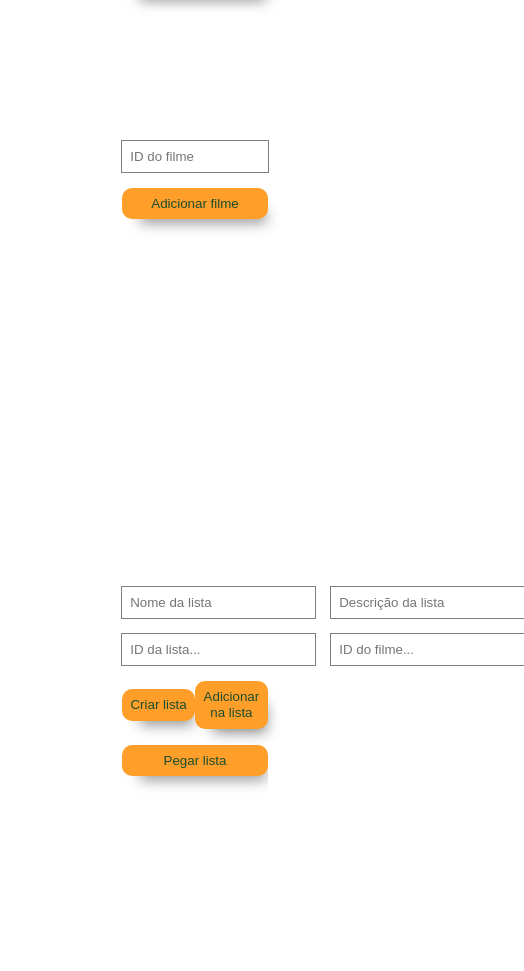
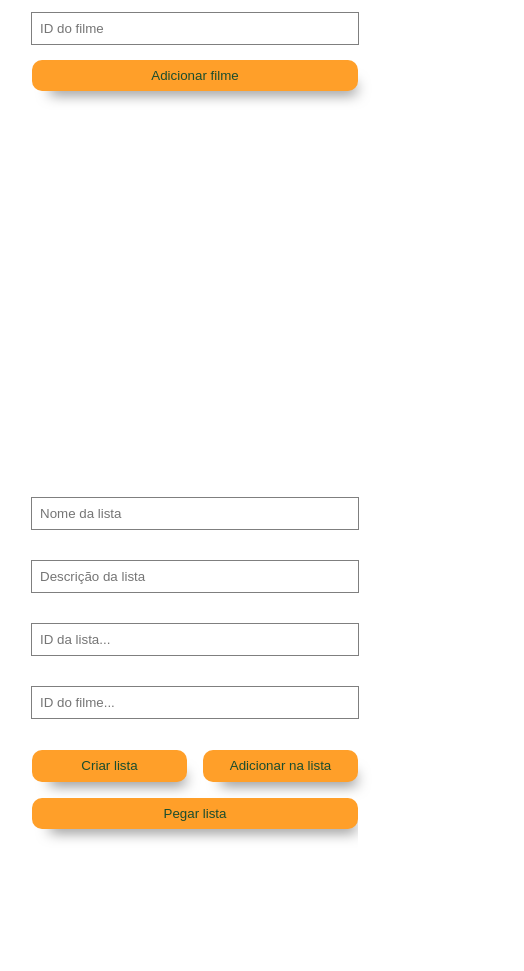
Before and after one commit to LessaApolinario/dio-desafio-typescript, a website with bundled scripts: page html/desafio4.html in a window 390 px wide. Shown: the part 429-1400 px from the top of the page, 524 px wide, since content can reach past the window. After the commit the page ends 1379 px from the top, so only its background shows below. Built offline with nearby package versions, Linux system fonts and the light colour scheme.

Commit message:
Fix styles for 425px screens

```diff
--- a/css/style.css
+++ b/css/style.css
@@ -296,3 +296,65 @@ ul[data-js="movies"] {
     flex: 0;
   }
 }
+
+@media (max-width: 425px) {
+  .container, .movies {
+    padding: 0;
+    gap: 0;
+  }
+
+  ul#lista,
+  ul[data-js="movies"],
+  ul#lista-criada {
+    width: 100%;
+  }
+
+  ul#lista li,
+  ul[data-js="movies"] li,
+  ul#lista-criada li {
+    overflow-x: auto;
+    overflow-y: auto;
+    white-space: nowrap;
+  }
+
+  .item {
+    overflow-x: auto;
+  }
+
+  #login-container, #search-container {
+    width: 100%;
+  }
+
+  .movies-list, .created-movies-list {
+    width: 100%;
+  }
+
+  .list-inputs {
+    flex-direction: column;
+    margin-bottom: 1rem;
+    width: 100%;
+  }
+
+  .list-inputs input {
+    width: 100%;
+  }
+
+  .buttons {
+    padding: 0;
+    align-items: initial;
+    width: 100%;
+  }
+
+  .buttons button {
+    margin-right: 1rem;
+    flex: 1;
+  }
+
+  .buttons button:last-of-type {
+    margin-right: 0;
+  }
+
+  .get-list #get-list {
+    width: 100%;
+  }
+}
```
